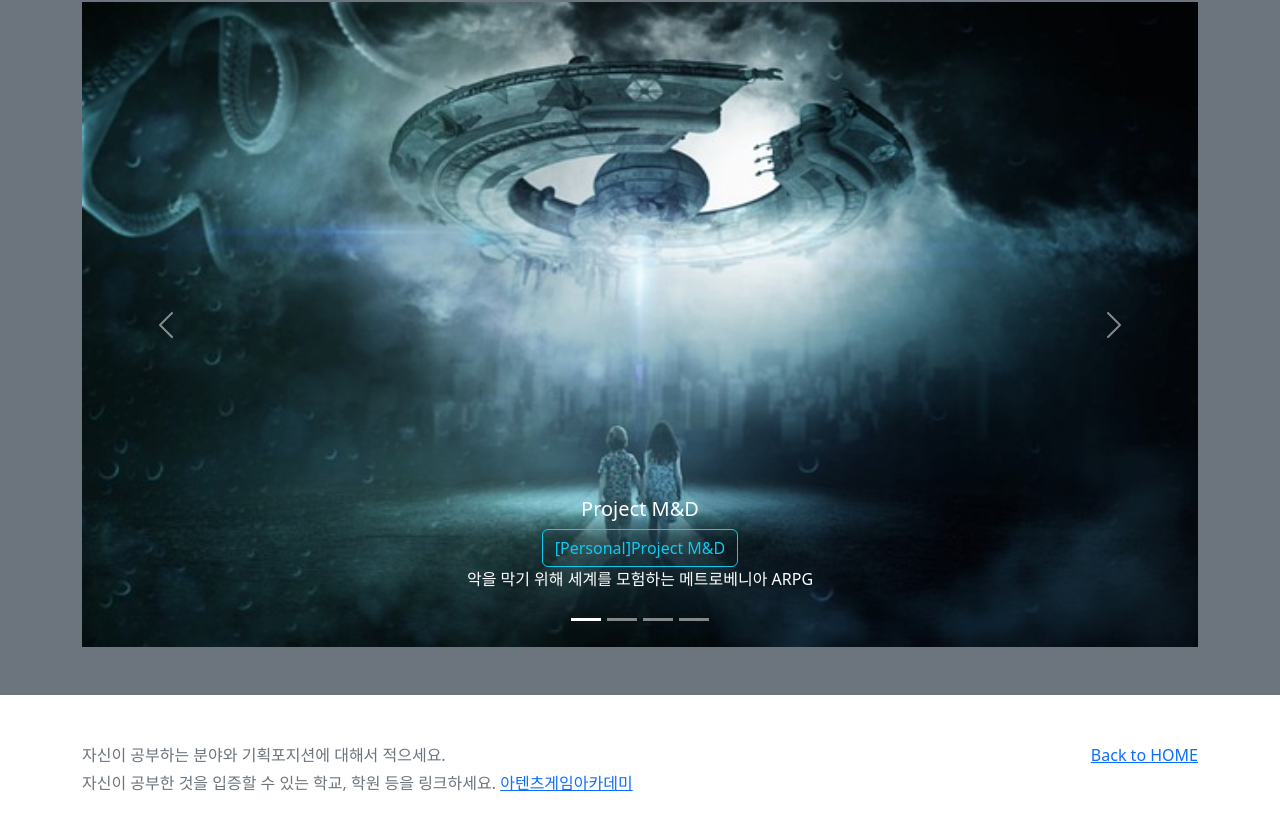
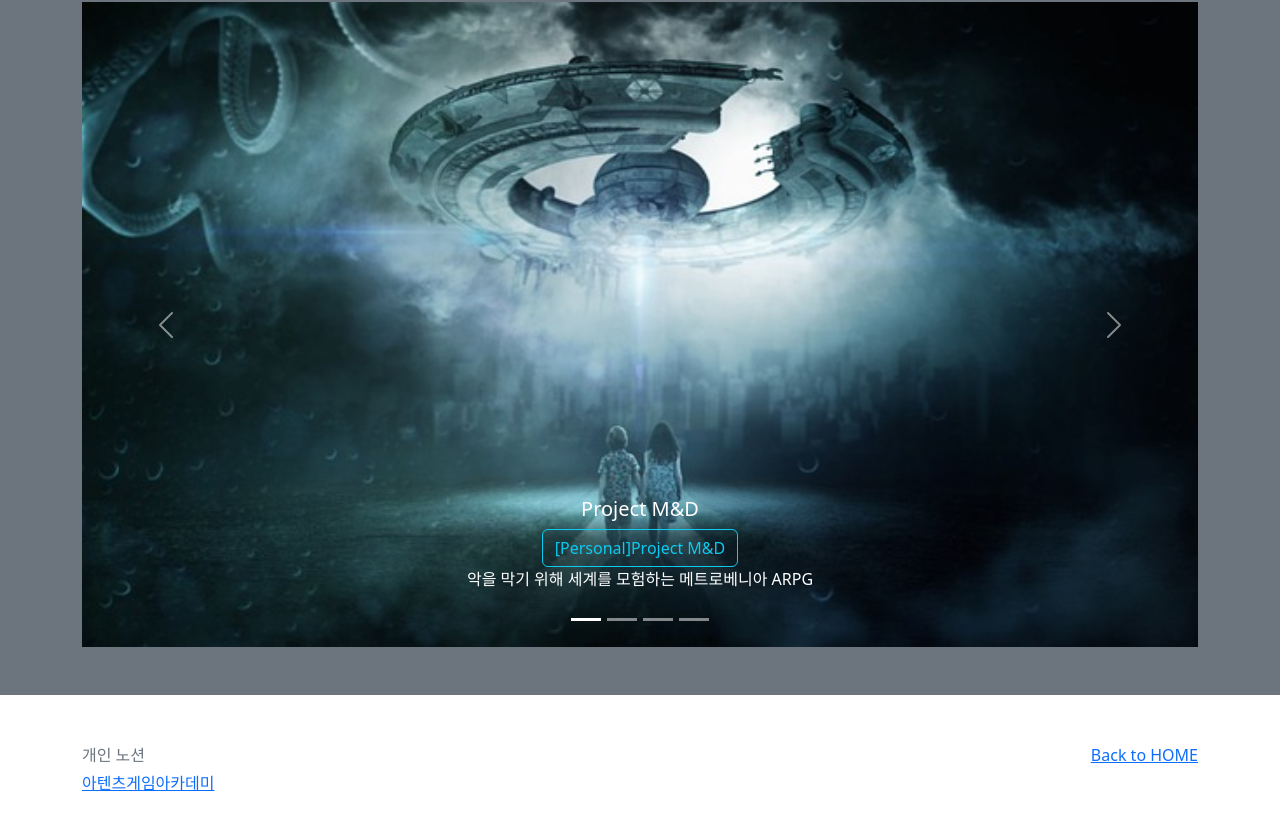
Before and after one commit to CHeonNoePung/CHeonNoePung-Game-World, a plain HTML site: page pages/mainpage.html in a window 1280 px wide. Shown: the part 520-1349 px from the top of the page. Drawn offline with nearby package versions, Linux system fonts and the light colour scheme.

Commit message:
Update mainpage.html

```diff
--- a/pages/mainpage.html
+++ b/pages/mainpage.html
@@ -175,8 +175,8 @@
               <div class="carousel-item">
                 <img src="/images/spaceship03.jpg" class="d-block w-100" alt="우주선3">
                 <div class="carousel-caption d-none d-md-block">
+                  <h5>[Team]Operation:Midnight</h5>
                   <a href="/pages/sub03.html" class="btn btn-outline-danger">[Team]Operation:Midnight</a>
-                  <h5>[Team]Operation:Midnight</h5>
                   <p>작전에 투입되는 4명의 대원들의 이야기</p>
                 </div>
               </div>
@@ -190,69 +190,6 @@
               <span class="visually-hidden">Next</span>
             </button>
           </div>
-          <!-- 캐로셀 테스트 끝 -->
-
-          <!-- <div class="col">
-            <div class="card shadow-sm" width="100%">
-              <img src="/images/spaceship01.jpg" class="card-img-top" alt="우주선1">
-              <div class="card-body">
-                <h5 class="card-title">프로젝트1 이름</h5>
-                <p class="card-text">프로젝트1의 내용 설명</p>
-                <a href="/pages/sub01.html" class="btn btn-dark">프로젝트1</a>
-              </div>
-            </div>
-          </div>
-          <div class="col">
-            <div class="card shadow-sm" width="100%">
-              <img src="/images/spaceship02.jpg" class="card-img-top" alt="우주선2">
-              <div class="card-body">
-                <h5 class="card-title">프로젝트2 이름</h5>
-                <p class="card-text">매트로바니아 장르의 플래포머 스테이지.</p>
-                <a href="/pages/page02.html" class="btn btn-dark">문서보기</a>
-              </div>
-            </div>
-          </div>
-          <div class="col">
-            <div class="card shadow-sm" width="100%">
-              <img src="/images/spaceship03.jpg" class="card-img-top" alt="우주선3">
-              <div class="card-body">
-                <h5 class="card-title">프로젝트3 이름</h5>
-                <p class="card-text">드래그 앤 드랍 기능이 있는 인벤토리 기능</p>
-                <a href="/pages/page03.html" class="btn btn-dark">문서보기</a>
-              </div>
-            </div>
-          </div>
-          <div class="col">
-            <div class="card shadow-sm" width="100%">
-              <img src="/images/spaceship04.jpg" class="card-img-top" alt="우주선4">
-              <div class="card-body">
-                <h5 class="card-title">전투시스템</h5>
-                <p class="card-text">온라인 필드 베이스 다대다 전투 환경의 전투 디자인</p>
-                <a href="/pages/page04.html" class="btn btn-dark">문서보기</a>
-              </div>
-            </div>
-          </div>
-          <div class="col">
-            <div class="card shadow-sm" width="100%">
-              <img src="/images/spaceship05.jpg" class="card-img-top" alt="우주선5">
-              <div class="card-body">
-                <h5 class="card-title">채팅시스템</h5>
-                <p class="card-text">UI디자인 중 채팅에 대한 모든 시스템</p>
-                <a href="/pages/page05.html" class="btn btn-dark">문서보기</a>
-              </div>
-            </div>
-          </div>
-          <div class="col">
-            <div class="card shadow-sm" width="100%">
-              <img src="/images/spaceship06.jpg" class="card-img-top" alt="우주선6">
-              <div class="card-body">
-                <h5 class="card-title">경매장시스템</h5>
-                <p class="card-text">게임 내 상품과 재화를 교환하는 공공 거래 시스템을 주관하는 곳의 디자인</p>
-                <a href="/pages/page06.html" class="btn btn-dark">문서보기</a>
-              </div>
-            </div>
-          </div> -->
-
       </div>
     </div>
 
@@ -263,8 +200,8 @@
       <p class="float-end mb-1">
         <a href="/index.html">Back to HOME</a>
       </p>
-      <p class="mb-1">자신이 공부하는 분야와 기획포지션에 대해서 적으세요.</p>
-      <p class="mb-0">자신이 공부한 것을 입증할 수 있는 학교, 학원 등을 링크하세요. <a href="https://atentsgame.com">아텐츠게임아카데미</a> </p>
+      <p class="mb-1">개인 노션<a href="https://www.notion.so/CHeonNoePung-s-World-809f1ab1422d442e94058a46633ad91b"</p>
+      <p class="mb-0"><a href="https://atentsgame.com">아텐츠게임아카데미</a> </p>
     </div>
   </footer>
 
```
